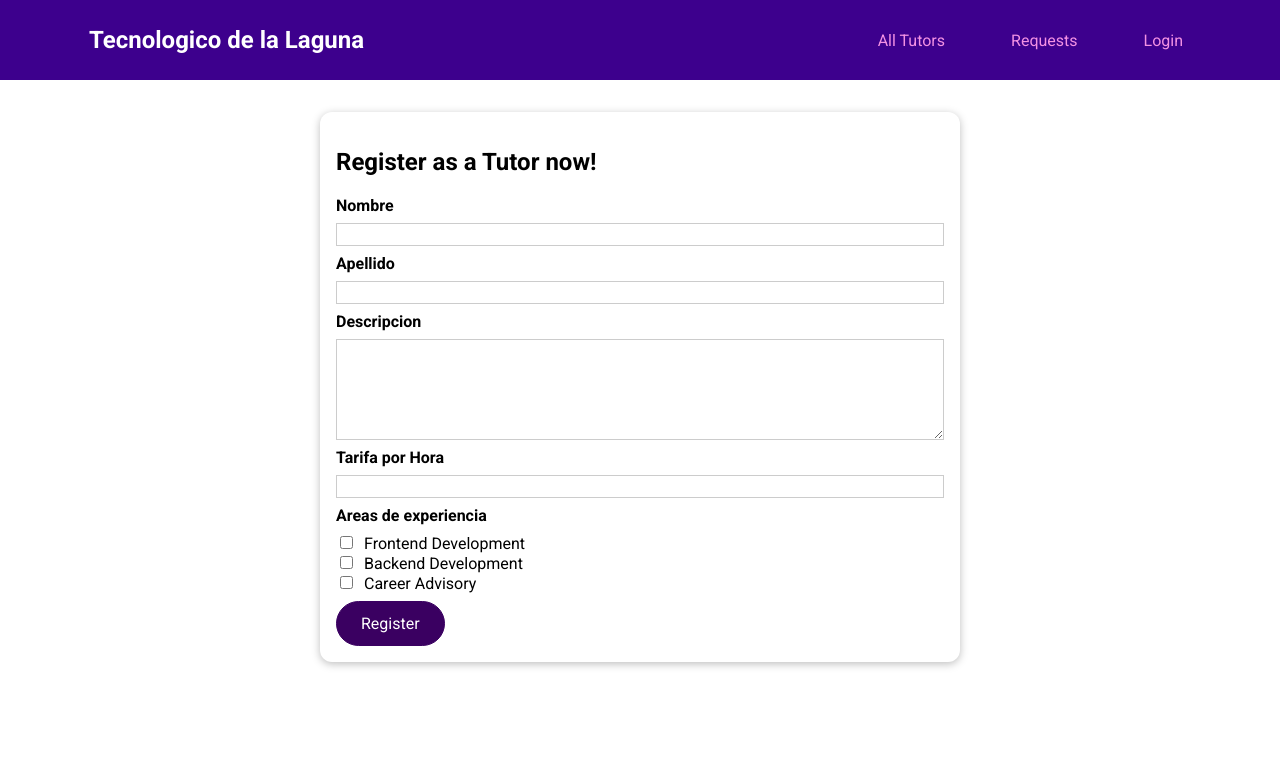
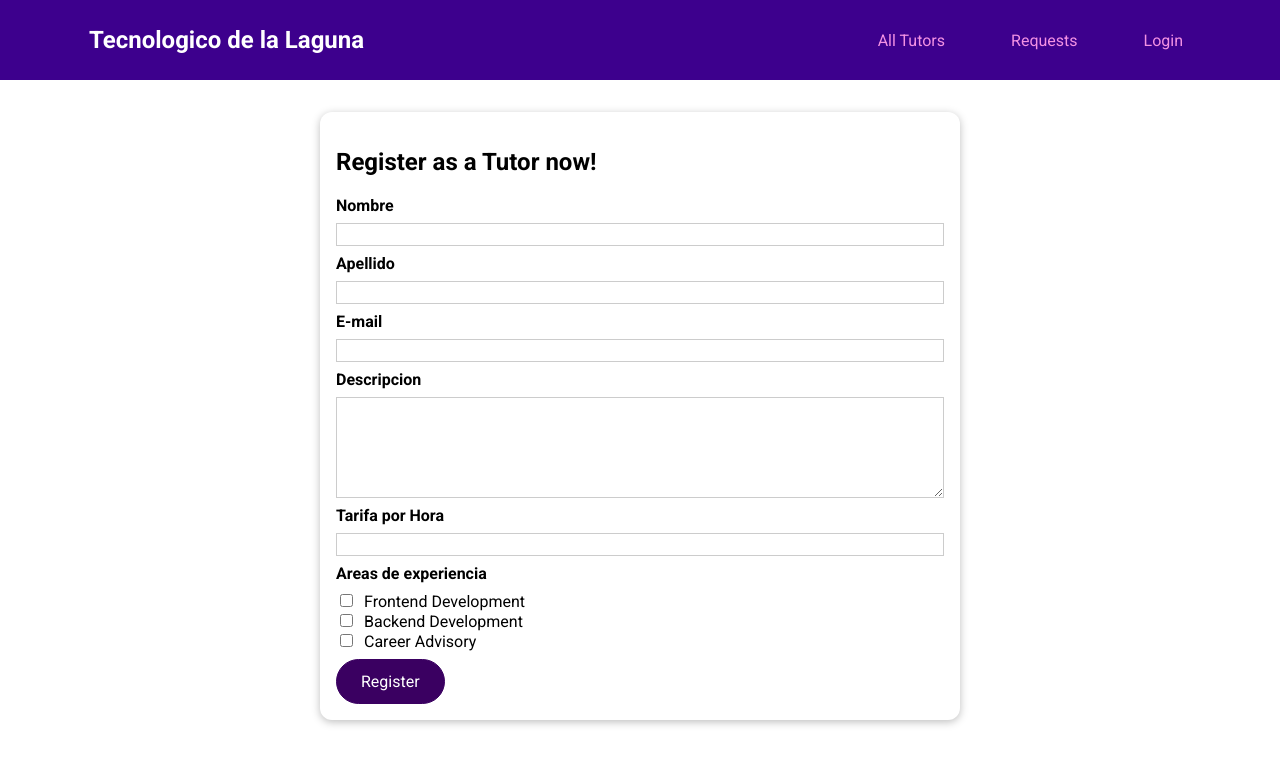
Before and after one commit to JosueBRM/tectutors-front, a Vue app: page /register in a window 1280 px wide. Shown: the top 764 px of the page. Built offline with nearby package versions, Linux system fonts and the light colour scheme; what vue-sweetalert2 would draw is missing.

Commit message:
Added email field on form

```diff
--- a/src/components/tutors/TutorForm.vue
+++ b/src/components/tutors/TutorForm.vue
@@ -11,6 +11,12 @@
             <label for="lastname">Apellido</label>
             <input type="text" id="lastname" v-model.trim="lastName.val"/>
             <p v-if="!lastName.isValid">Last name must not be empty.</p>
+        </div>
+
+        <div class="form-control" :class="{invalid: !email.isValid}">
+            <label for="email">E-mail</label>
+            <input type="text" id="email" v-model.trim="email.val"/>
+            <p v-if="!email.isValid">Email must not be empty.</p>
         </div>
 
         <div class="form-control" :class="{invalid: !description.isValid}">
@@ -60,6 +66,10 @@
                   isValid: true
                 },
                 lastName: {
+                  val: '',
+                  isValid: true
+                },
+                email: {
                   val: '',
                   isValid: true
                 },
```
